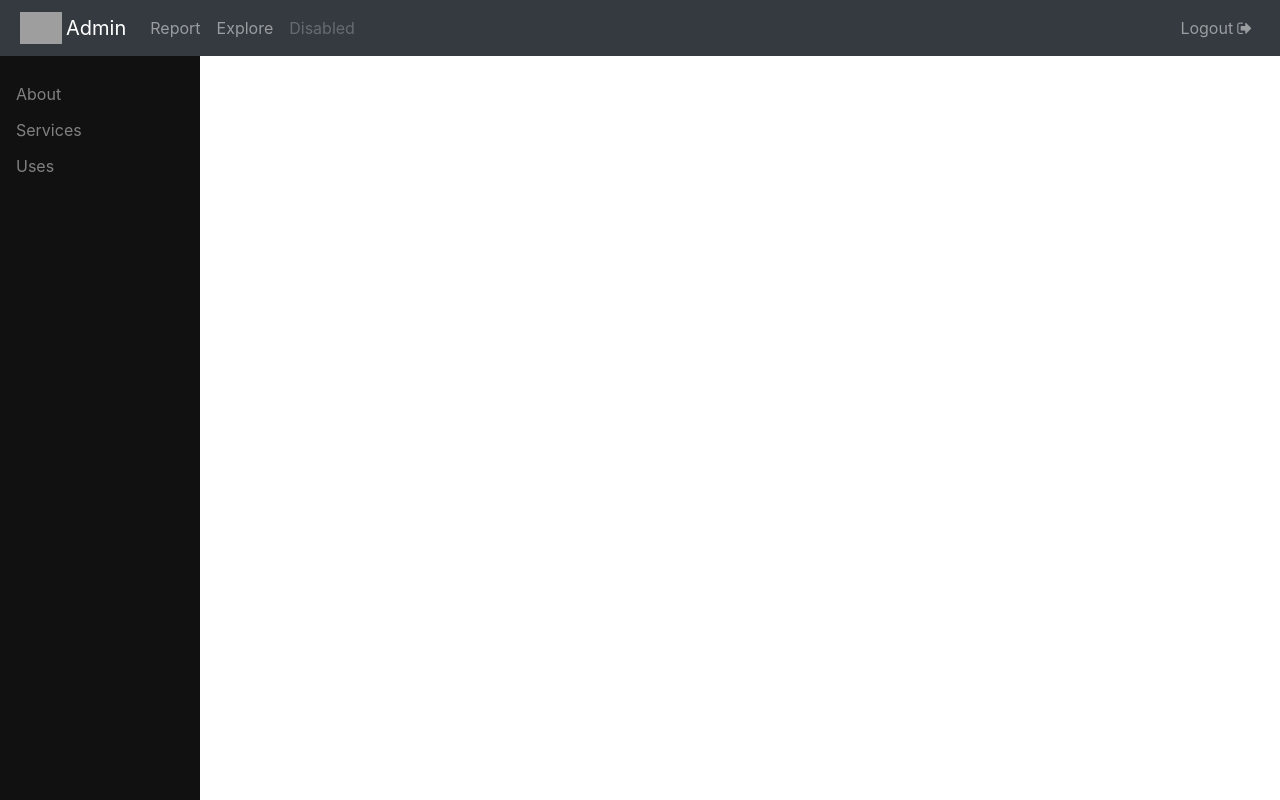
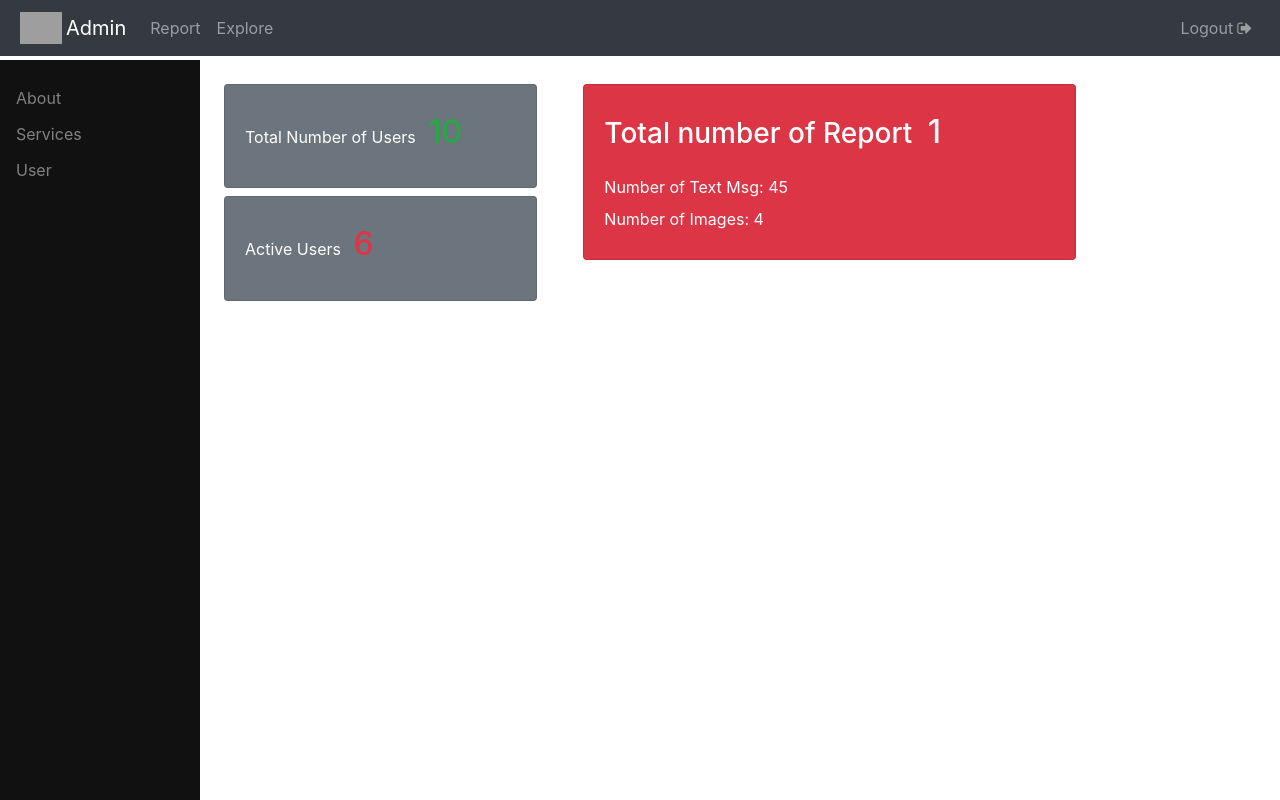
Before and after one commit to somshubham/chat_app, a Flask app: page /admin_home in a window 1280 px wide. Run offline with Flask 2, Linux system fonts and the light colour scheme; some libraries are stand-ins or nearby versions; grey boxes are pictures that could not be loaded.

Commit message:
Added: admin panel config

```diff
--- a/app.py
+++ b/app.py
@@ -15,7 +15,7 @@ app = Flask(__name__)
 def top_tweets():
     return render_template('index.html')
 
-@app.route("/admin")
+@app.route("/admin_explore")
 def admin():
     return render_template('admin.html')
 
--- /dev/null
+++ b/static/admin.js
@@ -0,0 +1,84 @@
+$(document).ready(function() {
+    $(document).on('change', '.btn-file :file', function() {
+        var input = $(this),
+            label = input.val().replace(/\\/g, '/').replace(/.*\//, '');
+        input.trigger('fileselect', [label]);
+
+    });
+
+    $('.btn-file :file').on('fileselect', function(event, label) {
+
+        var input = $(this).parents('.input-group').find(':text'),
+            log = label;
+        console.log(log)
+        genMsgData(log)
+        if (input.length) {
+            input.val(log);
+        } else {
+            if (log) alert(log);
+        }
+    });
+
+    function readURL(input) {
+        if (input.files && input.files[0]) {
+            var reader = new FileReader();
+
+            reader.onload = function(e) {
+                $('#img-upload').attr('src', e.target.result);
+            }
+
+            reader.readAsDataURL(input.files[0]);
+        }
+    }
+    $("#imgInp").change(function() {
+        readURL(this);
+        // debugger
+        // var user_name = "Harvey Specter"
+        var data = {
+            'device_data': ['os.name = Macintosh<br/>os.version = 10.142', 'os.name = Macintosh<br/>os.version = 10.142', 'os.name = Macintosh<br/>os.version = 10.142', 'os.name = Macintosh<br/>os.version = 10.142'],
+            'user_name': ['User1', 'User2', 'User3', 'User4'],
+            'mac_id': ["268678286693643", "268678223693643", "268674283693643", "268677283693643"],
+            'time_stamp': ["01/21/2019 11:44 pm", "01/21/2019 11:44 pm", "01/21/2019 11:44 pm", "01/21/2019 11:44 pm"]
+        }
+        var device_data = "os.name = Macintosh<br/>os.version = 10.142<br/>browser.name = Chrome<br/>browser.version = 71.0357898<br/><br/>navigator.userAgent = Mozilla/5.0 (Macintosh; Intel Mac OS X 10_14_2) AppleWebKit/537.36 (KHTML, like Gecko) Chrome/71.0.3578.98 Safari/537.36<br/>navigator.appVersion = 5.0 (Macintosh; Intel Mac OS X 10_14_2) AppleWebKit/537.36 (KHTML, like Gecko) Chrome/71.0.3578.98 Safari/537.36<br/>navigator.platform = MacIntel<br/>navigator.vendor = Google Inc.<br/>"
+        var mac_id = "268678283693643"
+        var time_stamp = "01/21/2019 11:44 pm"
+
+        $('.device_data').text(device_data)
+        $('.mac_id').text(mac_id)
+        $('.time_stamp').text(time_stamp)
+        $('.user_name').text(user_name)
+        $('.forwarding').text(Math.floor(Math.random() * 100) + 1)
+
+    });
+});
+
+function genMsgData(log) {
+    console.log(log)
+    var test = [0, 1, 2, 3]
+        // test.map()
+
+    // debugger
+    test.forEach(function(d) {
+        var data = {
+            'device_data': [
+                "os.name = Macintosh<br/>os.version = 10.142<br/>browser.name = Chrome<br/>browser.version = 71.0357898<br/><br/>navigator.userAgent = Mozilla/5.0 (Macintosh; Intel Mac OS X 10_14_2) AppleWebKit/537.36 (KHTML, like Gecko) Chrome/71.0.3578.98 Safari/537.36<br/>navigator.appVersion = 5.0 (Macintosh; Intel Mac OS X 10_14_2) AppleWebKit/537.36 (KHTML, like Gecko) Chrome/71.0.3578.98 Safari/537.36<br/>navigator.platform = MacIntel<br/>navigator.vendor = Google Inc.<br/>",
+                "os.name = Macintosh<br/>os.version = 10.142<br/>browser.name = Chrome<br/>browser.version = 71.0357898<br/><br/>navigator.userAgent = Mozilla/5.0 (Macintosh; Intel Mac OS X 10_14_2) AppleWebKit/537.36 (KHTML, like Gecko) Chrome/71.0.3578.98 Safari/537.36<br/>navigator.appVersion = 5.0 (Macintosh; Intel Mac OS X 10_14_2) AppleWebKit/537.36 (KHTML, like Gecko) Chrome/71.0.3578.98 Safari/537.36<br/>navigator.platform = MacIntel<br/>navigator.vendor = Google Inc.<br/>",
+                "os.name = Macintosh<br/>os.version = 10.142<br/>browser.name = Chrome<br/>browser.version = 71.0357898<br/><br/>navigator.userAgent = Mozilla/5.0 (Macintosh; Intel Mac OS X 10_14_2) AppleWebKit/537.36 (KHTML, like Gecko) Chrome/71.0.3578.98 Safari/537.36<br/>navigator.appVersion = 5.0 (Macintosh; Intel Mac OS X 10_14_2) AppleWebKit/537.36 (KHTML, like Gecko) Chrome/71.0.3578.98 Safari/537.36<br/>navigator.platform = MacIntel<br/>navigator.vendor = Google Inc.<br/>",
+                "os.name = Macintosh<br/>os.version = 10.142<br/>browser.name = Chrome<br/>browser.version = 71.0357898<br/><br/>navigator.userAgent = Mozilla/5.0 (Macintosh; Intel Mac OS X 10_14_2) AppleWebKit/537.36 (KHTML, like Gecko) Chrome/71.0.3578.98 Safari/537.36<br/>navigator.appVersion = 5.0 (Macintosh; Intel Mac OS X 10_14_2) AppleWebKit/537.36 (KHTML, like Gecko) Chrome/71.0.3578.98 Safari/537.36<br/>navigator.platform = MacIntel<br/>navigator.vendor = Google Inc.<br/>"
+            ],
+            'user_name': ['User1', 'User2', 'User3', 'User4'],
+            'mac_id': ["268678286693643", "268678223693643", "268674283693643", "268677283693643"],
+            'time_stamp': ["01/21/2019 11:44 pm", "01/21/2019 11:44 pm", "01/21/2019 11:44 pm", "01/21/2019 11:44 pm"],
+            'forwarding': ['34', '45', '67', '20']
+        }
+        if (log.search("" + d) > -1) {
+            // add the user data fetched from the firedatabase..... chat app
+            $('.user_name').text(data.user_name[d])
+            $('.device_data').text(data.device_data[d])
+            $('.mac_id').text(data.mac_id[d])
+            $('.time_stamp').text(data.time_stamp[d])
+            $('.forwarding').text(data.forwarding[d])
+        }
+    })
+}
--- a/templates/admin_home.html
+++ b/templates/admin_home.html
@@ -34,25 +34,57 @@
 		.main {
 			margin-left: 200px;
 		}
+		.btn-file {
+            position: relative;
+            overflow: hidden;
+        }
+
+		.btn-file input[type=file] {
+				position: absolute;
+				top: 0;
+				right: 0;
+				min-width: 100%;
+				min-height: 100%;
+				font-size: 100px;
+				text-align: right;
+				filter: alpha(opacity=0);
+				opacity: 0;
+				outline: none;
+				background: white;
+				cursor: inherit;
+				display: block;
+		}
+
+		#img-upload {
+				width: 100%;
+		}
+
+		.device_data {
+				font-size: 12px;
+		}
+
+		.btn-file {
+				background-color: darkgoldenrod;
+		}
+		.container {
+			margin-top: 60px;
+		}
 	</style>
 </head>
 <body>
-	<nav class="navbar navbar-expand-lg navbar-dark bg-dark">
+	<nav class="navbar navbar-expand-lg navbar-dark bg-dark fixed-top">
 		<img src="static/img/talk.png" width="50px" class="img-responsive p-1">
-		<a class="navbar-brand" href="javascript:void(0)">Admin</a>
+		<a class="navbar-brand home" href="javascript:void(0)">Admin</a>
 		<button class="navbar-toggler navbar-toggler-right" type="button" data-toggle="collapse" data-target="#navb">
 		<span class="navbar-toggler-icon"></span>
 	</button>
 			<div class="collapse navbar-collapse" id="navb">
 				<ul class="navbar-nav mr-auto">
 					<li class="nav-item">
-						<a class="nav-link" href="javascript:void(0)">Report</a>
+						<a class="nav-link report" href="javascript:void(0)">Report</a>
 					</li>
 					<li class="nav-item">
-						<a class="nav-link" href="javascript:void(0)">Explore</a>
-					</li>
-					<li class="nav-item">
-						<a class="nav-link disabled" href="javascript:void(0)">Disabled</a>
+						<a class="nav-link explore" href="javascript:void(0)">Explore</a>
 					</li>
 				</ul>
 				<ul class="navbar-nav float-right">
@@ -67,20 +99,148 @@
 	<div class="sidenav">
 		<a href="#about">About</a>
 		<a href="#services">Services</a>
-		<a href="#clients">Uses</a>
+		<a href="#clients">User</a>
 		<a href="#contact"></a>
 	</div>
 	<div class="main" style="margin-top:30px">
-		<div class="container">
-			<div class="row">
+		<div class="container p-2">
+			<div class="row home_body p-2">
 					<div class="col-md-4">
-
+						<div class="card bg-secondary text-white m-2">
+							<div class="card-body">
+								Total Number of Users
+								<label class="text-success h2 p-2">10</label>
+							</div>
+						</div>
+						<div class="card bg-secondary text-white m-2">
+							<div class="card-body">Active Users
+								<label class="text-danger h2 p-2">6</label>
+							</div>
+						</div>
 					</div>
 					<div class="col-md-6">
+						<div class="card bg-danger text-white m-2">
+							<div class="card-body">
+								<div class="h3">
+									Total number of Report
+										<label class="text-light h2 p-2">1</label>
+								</div>
+									<div>
+										<span class="">
+											<label>Number of Text Msg:</label> 45
+										</span>
+									</div>
+									<div>
+										<span class="">
+											<label>Number of Images:</label> 4
+										</span>
+									</div>
+							</div>
+						</div>
+					</div>
+			</div>
+			<div class="row report_body mx-2 d-none p-2">
+				<div class="text-center">
+						<table class="table">
+								<thead class="thead-dark">
+									<tr>
+										<th>User Id</th>
+										<th>User Name</th>
+										<th>Email</th>
+										<th>Type</th>
+										<th>Content</th>
+										<th>No of Forwards</th>
+									</tr>
+								</thead>
+								<tbody>
+									<tr>
+										<td>EXXJJJJlHBKJ9203</td>
+										<td>John Doe</td>
+										<td>john@example.com</td>
+										<td>Image</td>
+										<td>
+											<img src="static/img/chat_bg.png" class="img-responsive p-1" width="60px">
+										</td>
+										<td>4</td>
+									</tr>
+								</tbody>
+							</table>
+				</div>
 
-					</div>
+			</div>
+			<div class="row explore_body mx-2 d-none p-2">
+					<!-- <div class="container"> -->
+							<!-- <div class="row h-100"> -->
+									<div class="col-md-6">
+											<div class="upload_div">
+													<div class="form-group">
+															<div class="bg-dark text-light p-2 text-center mb-2">
+																	<label>Upload Image/ Text</label>
+															</div>
+
+															<div class="input-group">
+																	<span class="input-group-btn">
+											<span class="btn btn-default btn-file .bg-warning">
+												<i class="fa fa-file mr-1"></i>Choose file <input type="file" id="imgInp">
+											</span>
+																	</span>
+																	<input type="text" class="form-control" readonly>
+															</div>
+															<img id='img-upload' class="rounded" />
+													</div>
+											</div>
+											<div class="h-20 bg-dark user_blocking_control p-2">
+													<div class="col-md-12 p-2">
+															<button type="button" class="btn btn-danger m-2">Block Msg</buttons>
+									<button type="button" class="btn btn-success m-2">Unblock Msg</button>
+													</div>
+													<div class="col-md-12">
+															<textarea class="text-light block_msg bg-dark w-100 mt-2 mb-2" placeholder="Violation Text...."></textarea>
+															<button type="button" class="btn btn-secondary mt-2">Submit</button>
+													</div>
+
+											</div>
+
+									</div>
+									<div class="col-md-4 bg-dark p-3">
+											<div class="text-center text-light m-2">File Details</div>
+											<label class="text-light mt-2">User</label><br>
+											<text class="user_name text-success"></text><br>
+											<label class="text-light mt-2">Device Data:</label><br>
+											<text class="device_data text-success"></text><br>
+											<label class="text-light mt-2">Mac ID:</label><br>
+											<text class="mac_id text-success"></text><br>
+											<label class="text-light mt-2">Time Stamp:</label><br>
+											<text class="time_stamp device_data text-success"></text><br>
+											<label class="text-light mt-2">Forwarding Number</label><br>
+											<text class="forwarding device_data text-success mb-2"></text><br>
+
+									</div>
+							<!-- </div> -->
+					<!-- </div> -->
 			</div>
 		</div>
 	</div>
 </body>
+<script src="static/admin.js"></script>
+<script>
+	$('.report').on('click', function(){
+		console.log('test')
+		$('.explore_body').addClass('d-none')
+		$('.home_body').addClass('d-none')
+		$('.report_body').removeClass('d-none')
+	})
+	$('.home').on('click', function(){
+		console.log('test2')
+		$('.home_body').removeClass('d-none')
+		$('.explore_body').addClass('d-none')
+		$('.report_body').addClass('d-none')
+	})
+	$('.explore').on('click', function(){
+		console.log('test2')
+		$('.explore_body').removeClass('d-none')
+		$('.home_body').addClass('d-none')
+		$('.report_body').addClass('d-none')
+	})
+</script>
 </html>
```
